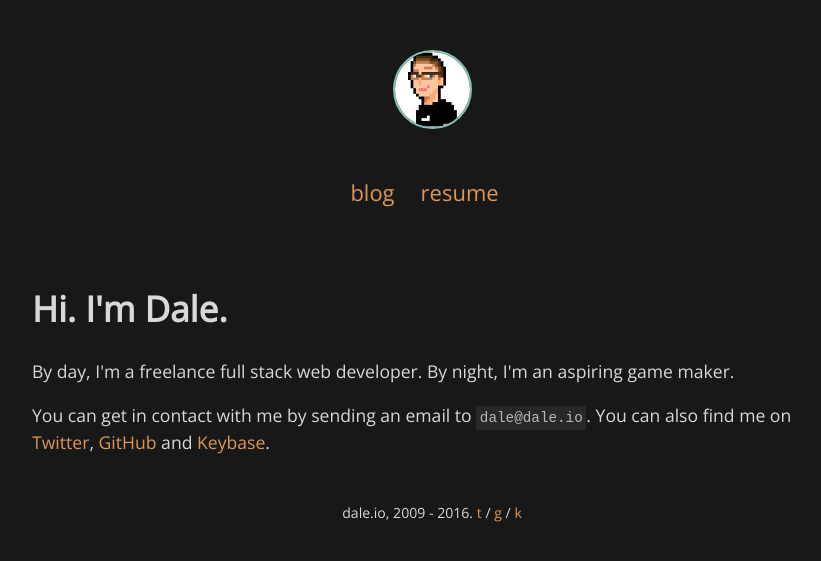
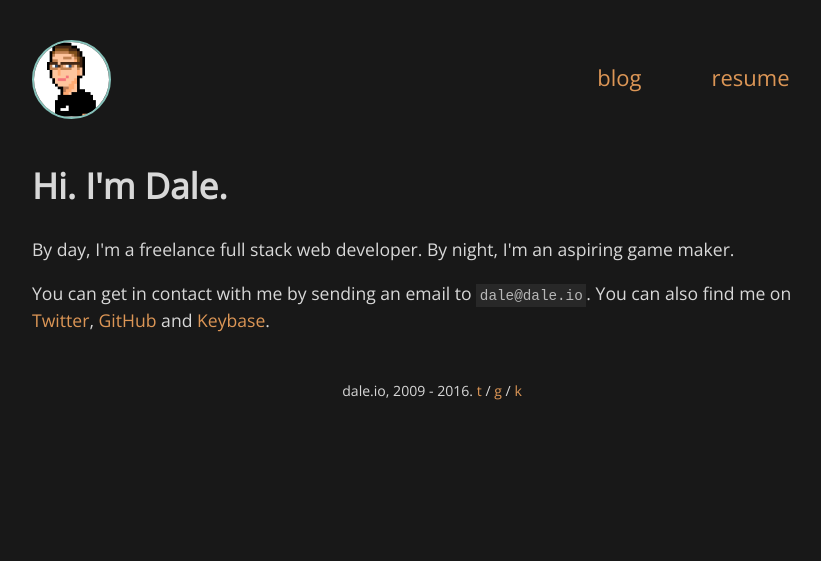
Before and after one commit to obsoke/obsoke.github.io, a Jekyll site: the page built from index.html, in a window 1280 px wide. Shown: the top 561 px of the page, without its empty margins (208-1029 px from the left). Built offline with Jekyll 4.4.1, drawn with Linux system fonts in a browser that asks for light colours.

Commit message:
Clean up header; include header in main wrapper

```diff
--- a/_includes/header.html
+++ b/_includes/header.html
@@ -1,7 +1,7 @@
 <!-- top of page anchor -->
 <a id="top"></a>
 
-<header>
+<header class="header">
     <a href="/" class="logo-link"><img width="75" class="logo" alt="Pixel Dale" src="/static/images/logo.png" /></a>
     <nav>
         <ul class="nav">
--- a/_layouts/default.html
+++ b/_layouts/default.html
@@ -13,9 +13,8 @@
         <link rel="stylesheet"  href="/static/css/syntax-monokai.css">
     </head>
     <body>
-        {% include header.html %}
-
         <div class="wrapper">
+            {% include header.html %}
             {{ content }}
         </div>
 
--- a/static/css/main.scss
+++ b/static/css/main.scss
@@ -61,8 +61,12 @@ a:hover {
     text-decoration: underline;
 }
 
-header {
-    padding: 1em;
+.header {
+    margin: 1em 0;
+    display: flex;
+    align-content: center;
+    align-items: center;
+    justify-content: space-around;
 
     .logo-link {
         display: block;
@@ -83,21 +87,18 @@ header {
         padding-left: 0;
 
         display: flex;
-        flex-direction: column;
-        align-items: center;
-        justify-content: space-around;
 
         a {
             padding: 0.25em 0.25em;
         }
 
         li {
-            margin: 10px 0;
+            margin: 1em;
         }
     }
 
     @media (min-width: $on-laptop) {
-        padding: 30px;
+        justify-content: space-between;
 
         .nav {
             flex-direction: row;
@@ -105,7 +106,6 @@ header {
 
             li {
                 display: inline-block;
-                margin-bottom: 0;
                 padding-right: 15px;
             }
         }
```
